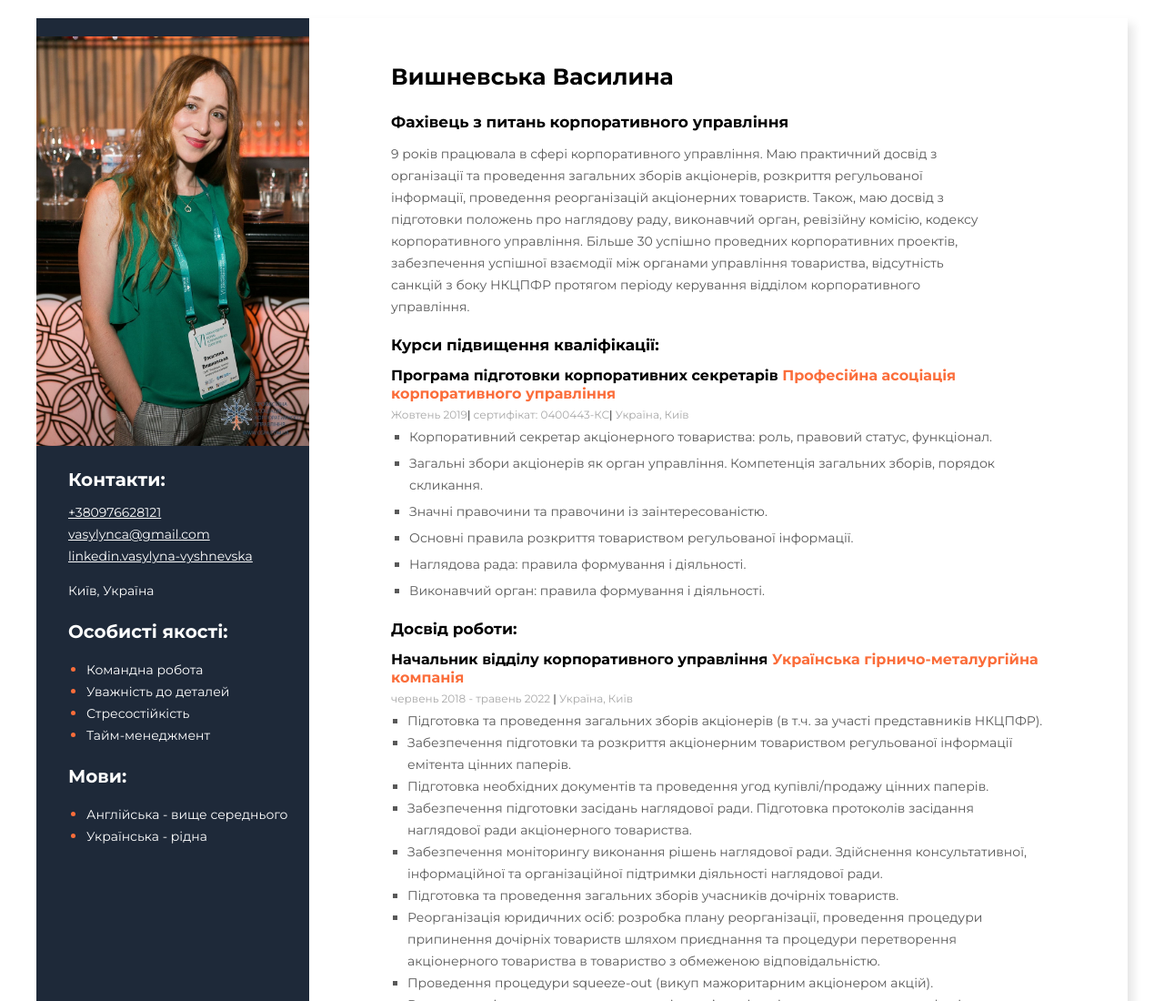
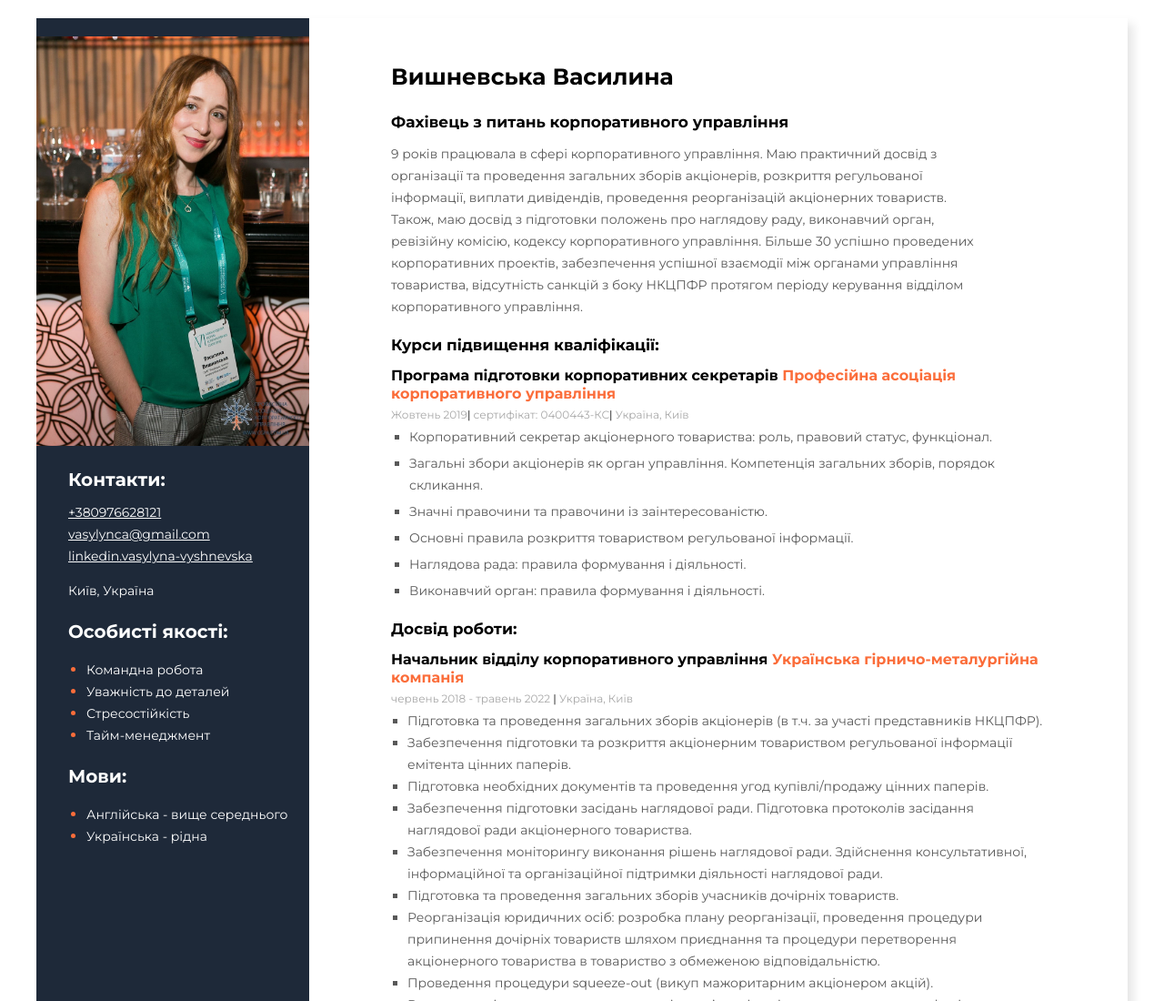
Before and after one commit to VasylynaVyshnevska/Resume-corporate-governance-, a plain HTML site: page index.html in a window 1280 px wide. Shown: the top 1100 px of the page at 91% size. Drawn offline with Linux system fonts and the light colour scheme.

Commit message:
changes in summary

```diff
--- a/index.html
+++ b/index.html
@@ -20,7 +20,7 @@
             <div class="about-me-section">
             <h1 class="my-name">Вишневська Василина</h1>
             <h2 class="about-me-profession">Фахівець з питань корпоративного управління</h2>
-        <p class="about-me-description">9 років працювала в сфері корпоративного управління. Маю практичний досвід з організації та проведення загальних зборів акціонерів, розкриття регульованої інформації, проведення реорганізацій акціонерних товариств. Також, маю досвід з підготовки положень про наглядову раду, виконавчий орган, ревізійну комісію, кодексу корпоративного управління. Більше 30 успішно проведних корпоративних проектів, забезпечення успішної взаємодії між органами управління товариства, відсутність санкцій з боку НКЦПФР протягом періоду керування відділом корпоративного управління.
+        <p class="about-me-description">9 років працювала в сфері корпоративного управління. Маю практичний досвід з організації та проведення загальних зборів акціонерів, розкриття регульованої інформації, виплати дивідендів, проведення реорганізацій акціонерних товариств. Також, маю досвід з підготовки положень про наглядову раду, виконавчий орган, ревізійну комісію, кодексу корпоративного управління. Більше 30 успішно проведених корпоративних проектів, забезпечення успішної взаємодії між органами управління товариства, відсутність санкцій з боку НКЦПФР протягом періоду керування відділом корпоративного управління.
 
     <!-- My courses section -->
     <div class="my-courses-and-sertificates">
```
